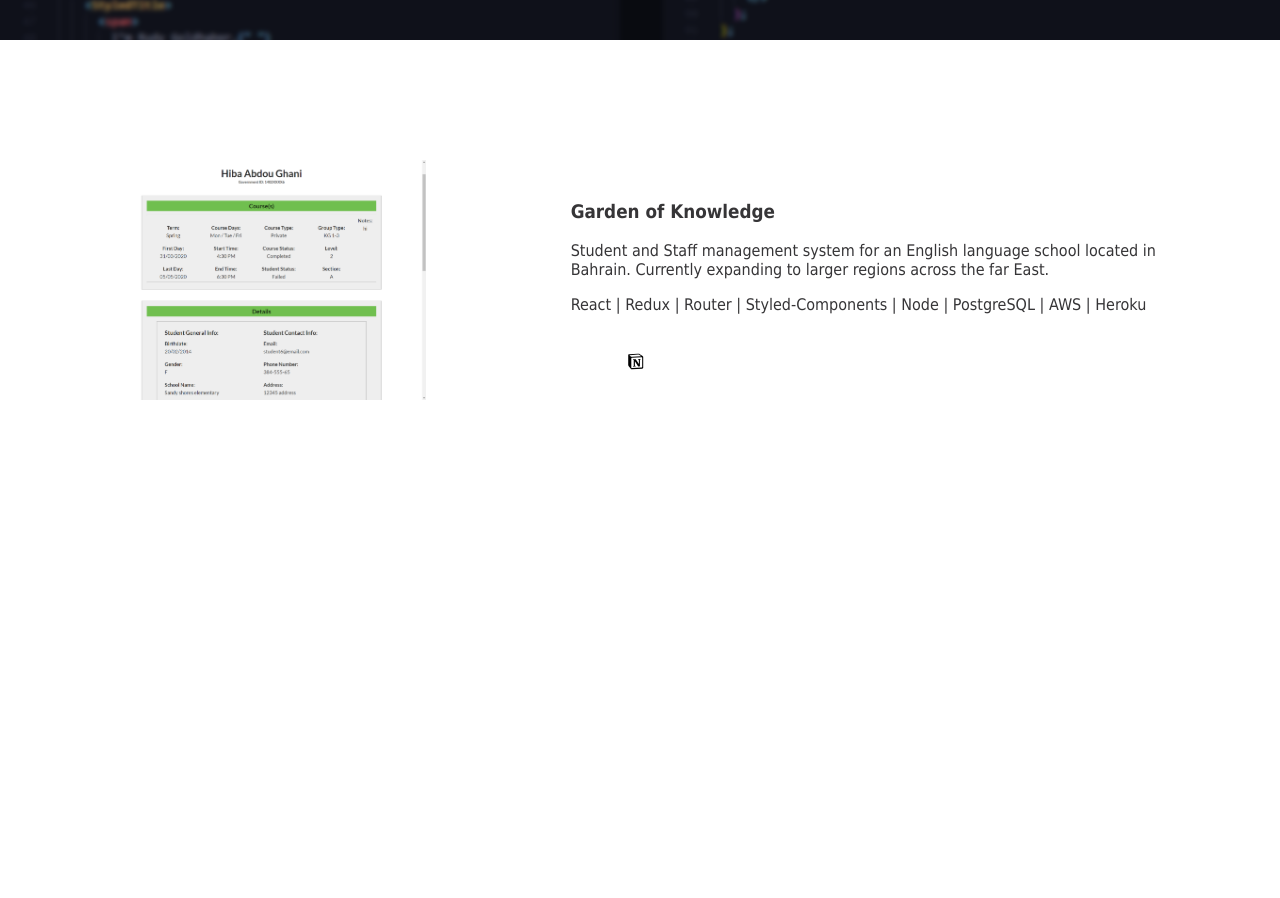
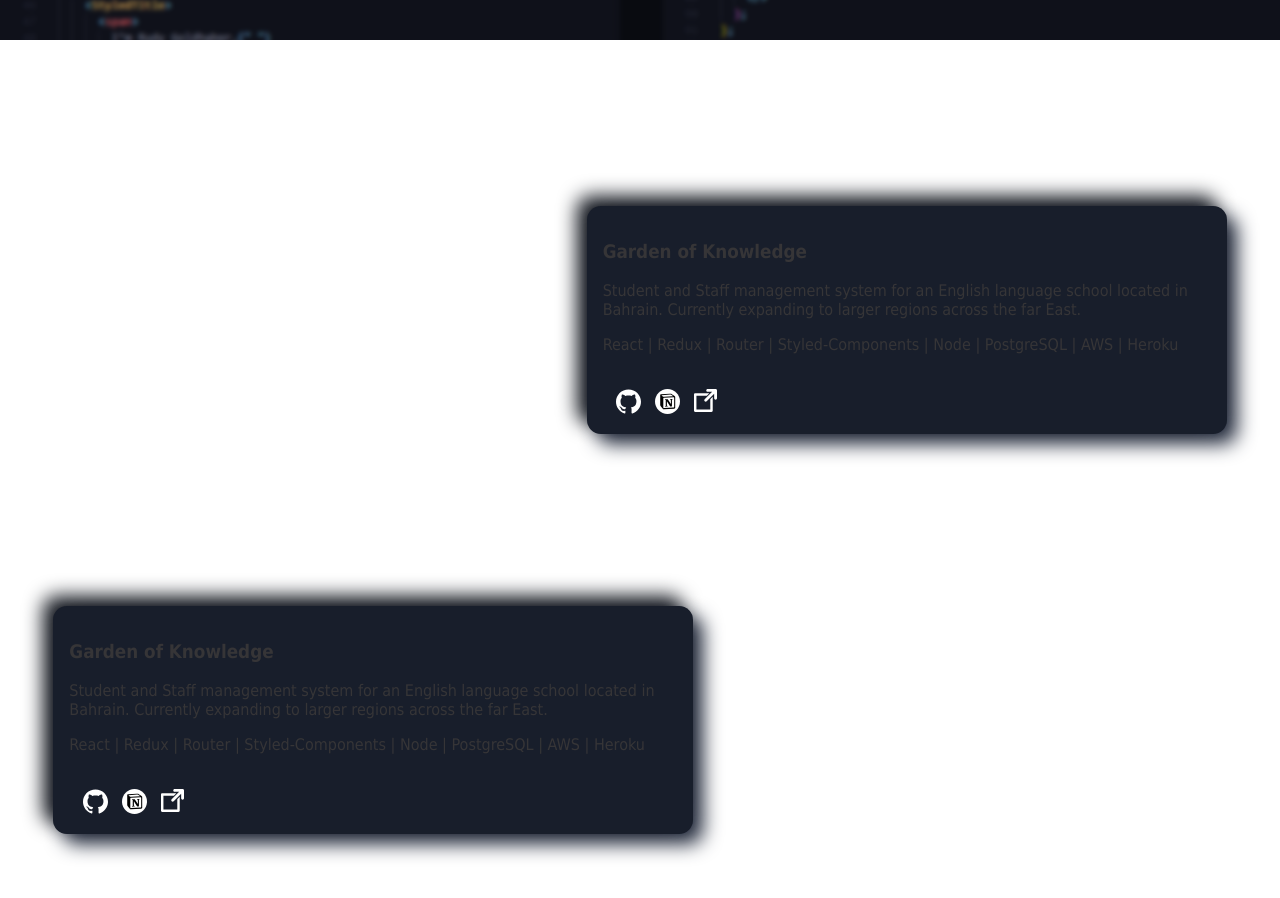
Before and after one commit to SyriiAdvent/rudy-goldhaber, a React (Create React App) app: page / in a window 1280 px wide. Shown: the part 760-1658 px from the top of the page. Before the commit the page ends 1280 px from the top, so only its background shows below. Built offline with nearby package versions, Linux system fonts and the light colour scheme.

Commit message:
added neumophic details card

```diff
--- a/src/components/projects/ImageCard.jsx
+++ b/src/components/projects/ImageCard.jsx
@@ -7,41 +7,58 @@ import gAdminDash from '../../assets/projects/thegardenedu/4thegardenedu_adminDa
 import gStaffSection from '../../assets/projects/thegardenedu/5thegardenedu_staffSectoin.png'
 import gStaffAttendance from '../../assets/projects/thegardenedu/6thegardenedu_staffAttendance.png'
 
+import anime from 'animejs'
+
 const ImageCardContainer = styled.div`
-  width: 25rem;
-  height: 15rem;
+  width: 32rem;
+  height: 25rem;
+
 `
 
 const FloatingProjectImg = styled.div`
   background-image: url(${props => props.imgUrl});
   height: 100%;
-  max-width: 100%;
-  background-position: left top;
+  width: 100%;
+  background-position: center;
   background-repeat: no-repeat;
   background-size: contain;
 `
 
-const ImageCard = () => {
+const ImageCard = props => {
   const [transitioned, setTransitioned] = useState(0)
   const currentImage = [gLanding, gUserdash, gStudentDetails, gAdminDash, gStaffSection, gStaffAttendance]
+  const direction = props.direction
+
+  const imageAnimate = () => {
+    return anime({
+      targets: (`${direction}`) === 'reverse' ? '.reverse' : '.animate-image',
+      translateX: (`${direction}`) === 'reverse' ? 2000 : -2000,
+      direction: 'alternate',
+      easing: 'easeInOutSine'
+    })
+  }
 
   const imageSlider = () => {
     if(transitioned < currentImage.length) {
       setTimeout(() => {
+        imageAnimate()
+      }, 1000)
+      setTimeout(() => {
         setTransitioned(transitioned + 1);
-      }, 2500);
-    } else {
+      }, 2500)
+    }
+    else {
       setTransitioned(0)
     }
   }
 
   useEffect(() => {
-    imageSlider()
+      imageSlider()
   }, [transitioned])
 
   return (
     <ImageCardContainer>
-      <FloatingProjectImg imgUrl={currentImage[transitioned]} />
+      <FloatingProjectImg className={'animate-image ' + props.direction} imgUrl={currentImage[transitioned]} />
     </ImageCardContainer>
   )
 }
--- a/src/components/projects/ProjectsWrapper.jsx
+++ b/src/components/projects/ProjectsWrapper.jsx
@@ -6,28 +6,35 @@ import NotionIcon from "../SVG/NotionIcon";
 import WebLinkIcon from "../SVG/WebLinkIcon";
 
 const ProjectsContainer = styled.div`
+  max-width: 100%;
   padding: 5rem 2rem;
-  /* width: 100%; */
   display: flex;
   flex-direction: column;
   justify-content: center;
   align-items: center;
+  overflow-y: hidden;
 `;
 
 const Project = styled.div`
   width: 100%;
-  height: 40vh;
+  /* height: 40vh; */
   /* background: red; */
   display: flex;
-  flex-direction: row;
+  flex-direction: ${props => props.direction || 'row'};
   justify-content: space-evenly;
   align-items: center;
-  /* border: 1px solid black; */
+
 `;
 
 const DetailsCard = styled.section`
   width: 50%;
+  padding: 1rem 1rem;
   font-size: 1.0rem;
+
+  border-radius: 14px;
+  background: #181e2b;
+  box-shadow:  -10px -10px 19px #10141c,
+             10px 10px 19px #20283a;
 
   p {
     font-weight: 300;
@@ -65,14 +72,25 @@ const ProjectsWrapper = () => {
         </DetailsCard>
       </Project>
 
-      {/* <Project>
-        <ImageCard />
-        <div>
+      <Project direction='row-reverse'>
+        <ImageCard direction='reverse' />
+        <DetailsCard>
           <h3>Garden of Knowledge</h3>
-        </div>
+          <p>
+            Student and Staff management system for an English language school located in Bahrain.
+            Currently expanding to larger regions across the far East.
+          </p>
+          <p>React | Redux | Router | Styled-Components | Node | PostgreSQL | AWS | Heroku </p>
+          <br />
+          <ul>
+            <li><a href='https://github.com/Labs24GOK'><GithubIcon /></a></li>
+            <li><a href='https://www.notion.so/The-Garden-of-Knowledge-c6fe89f6e98d493fa597de84a8bd6818'><NotionIcon /></a></li>
+            <li><a href='https://thegardenedu.com'><WebLinkIcon /></a></li>
+          </ul>
+        </DetailsCard>
       </Project>
 
-      <Project>
+      {/* <Project>
         <ImageCard />
         <div>
           <h3>Garden of Knowledge</h3>
```
